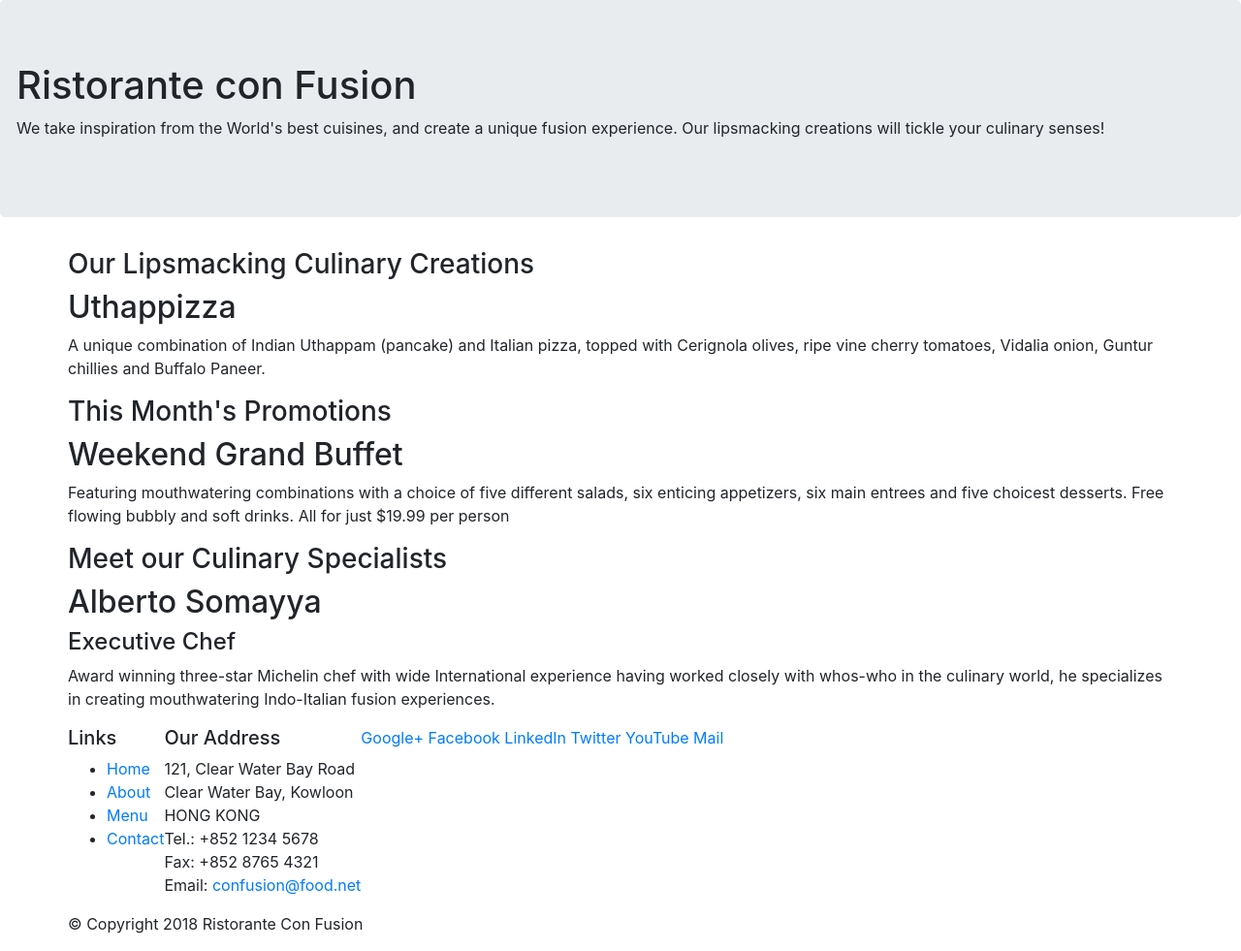
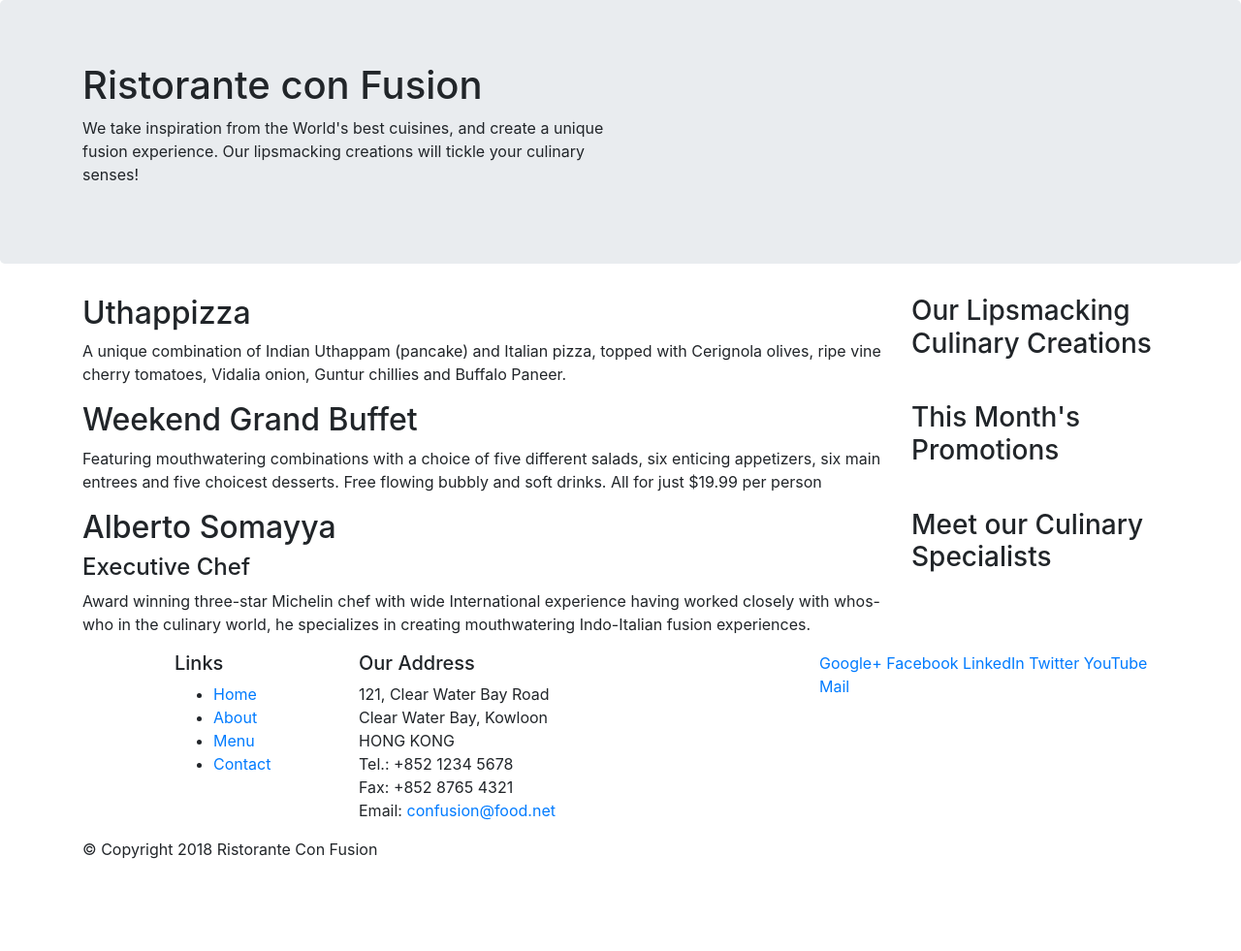
Before and after one commit to vish2001/conFusion, a website: page index.html in a window 1280 px wide. Shown: the whole page at 97% size. After the commit the page ends 904 px from the top, so only its background shows below. Drawn offline with nearby package versions, Linux system fonts and the light colour scheme.

Commit message:
Bootstrap gris part 1

```diff
--- a/index.html
+++ b/index.html
@@ -12,13 +12,13 @@
 <body>
 
     <header class="jumbotron">
-        <div class="row">
-            <div>
-                <div>
+        <div class="container">
+            <div class="row">
+                <div class="col-12 col-sm-6">
                     <h1>Ristorante con Fusion</h1>
                     <p>We take inspiration from the World's best cuisines, and create a unique fusion experience. Our lipsmacking creations will tickle your culinary senses!</p>
                 </div>
-                <div>
+                <div class="col-12 col-sm">
                 </div>
             </div>
         </div>
@@ -26,10 +26,10 @@
 
     <div class="container">
         <div class="row">
-            <div>
+            <div class="col-12 col-sm-4 order-sm-last col-md-3">
                 <h3>Our Lipsmacking Culinary Creations</h3>
             </div>
-            <div>
+            <div class="col col-sm order-sm-first col-md">
                 <h2>Uthappizza</h2>
                 <p>A unique combination of Indian Uthappam (pancake) and Italian pizza, topped with Cerignola olives, ripe vine cherry tomatoes, Vidalia onion, Guntur chillies and Buffalo Paneer.</p>
             </div>
@@ -37,20 +37,20 @@
 
 
         <div class="row">
-            <div>
+            <div class="col-12 col-sm-4 col-md-3">
                 <h3>This Month's Promotions</h3>
             </div>
-            <div>
+            <div class="col col-sm order-sm-first col-md">
                 <h2>Weekend Grand Buffet</h2>
                 <p>Featuring mouthwatering combinations with a choice of five different salads, six enticing appetizers, six main entrees and five choicest desserts. Free flowing bubbly and soft drinks. All for just $19.99 per person </p>
             </div>
         </div>
 
         <div class="row">
-            <div>
+            <div class="col-12 col-sm-4 order-sm-last col-md-3">
                 <h3>Meet our Culinary Specialists</h3>
             </div>
-            <div>
+            <div class="col col-sm col-md">
                 <h2>Alberto Somayya</h2>
                 <h4>Executive Chef</h4>
                 <p>Award winning three-star Michelin chef with wide International experience having worked closely with whos-who in the culinary world, he specializes in creating mouthwatering Indo-Italian fusion experiences. </p>
@@ -61,7 +61,7 @@
     <footer>
         <div class="container">
             <div class="row">
-                <div>
+                <div class="col-4 offset-1 col-sm-2">
                     <h5>Links</h5>
                     <ul>
                         <li><a href="#">Home</a></li>
@@ -70,7 +70,7 @@
                         <li><a href="#">Contact</a></li>
                     </ul>
                 </div>
-                <div>
+                <div class="col-7 col-sm-5">
                     <h5>Our Address</h5>
                     <address>
 		              121, Clear Water Bay Road<br>
@@ -81,7 +81,7 @@
 		              Email: <a href="mailto:confusion@food.net">confusion@food.net</a>
 		           </address>
                 </div>
-                <div>
+                <div class="col-12 col-sm-4">
                     <div>
                         <a href="http://google.com/+">Google+</a>
                         <a href="http://www.facebook.com/profile.php?id=">Facebook</a>
@@ -93,7 +93,7 @@
                 </div>
            </div>
            <div class="row">
-                <div>
+                <div class="col-auto">
                     <p>© Copyright 2018 Ristorante Con Fusion</p>
                 </div>
            </div>
```
